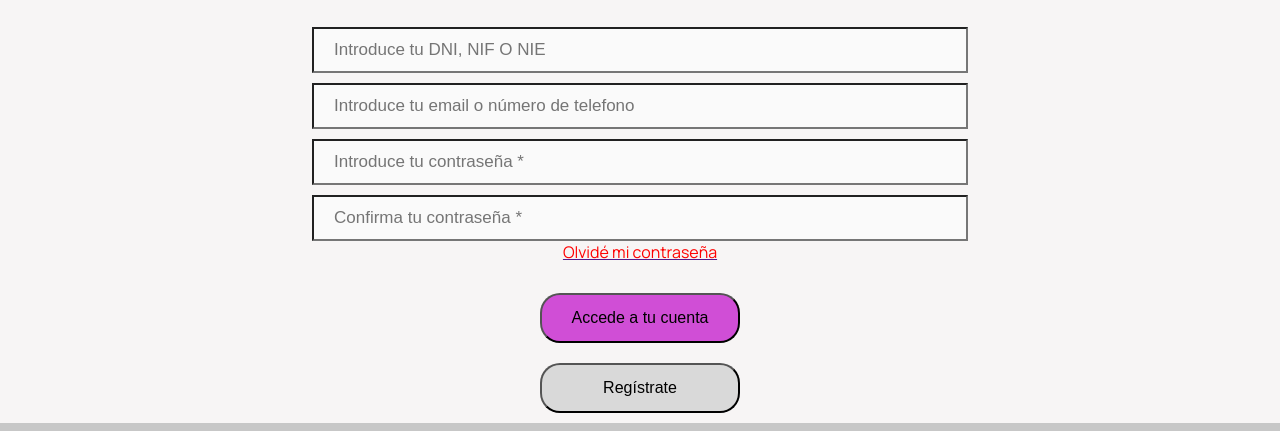
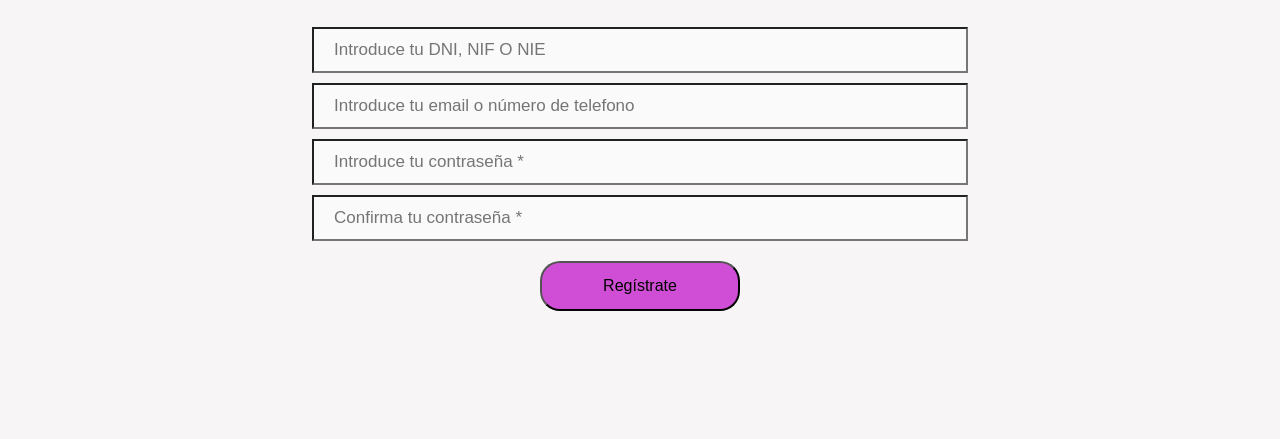
Before and after one commit to cristianreey/DISE-O-DE-APLICACIONES-WEB, a website: page SALUD AL INSTANTE/registro.html in a window 1280 px wide. Shown: the part 228-667 px from the top of the page. Drawn offline with nearby package versions, Linux system fonts and the light colour scheme; some packages are replaced by stand-ins of ours; files that its build step writes are made by us from their sources; a script that the page names is missing.

Commit message:
codigo terminado

```diff
--- a/SALUD AL INSTANTE/registro.html
+++ b/SALUD AL INSTANTE/registro.html
@@ -177,15 +177,10 @@
                 <div class="contenedor-inicio4">
                     <input type="password" id="password" name="password" placeholder="Confirma tu contraseña *" required>
                 </div>
-                <div class="olvideContraseña">
-                    <a href=""><p>Olvidé mi contraseña</p></a>
+                <div class="registro">
+                    <a href=""><button class="boton2-1" type="submit">Regístrate</button>
+                    </a>
                 </div>
-                <div>
-                    <a href=""><button class="boton1" type="submit">Accede a tu cuenta</button></a>
-                </div>
-            </form>
-            <form action="registro.html" method="get">
-                <button class="boton2" type="submit">Regístrate</button>
             </form>
         </div>
         <div id="pie1">
--- a/SALUD AL INSTANTE/style.css
+++ b/SALUD AL INSTANTE/style.css
@@ -30,7 +30,7 @@ body {
   position: fixed;
   top: 0;
   z-index: 99;
-  border-bottom: rgb(21, 182, 196) 8px outset;
+  box-shadow: 0px 10px 31px -7px rgba(0, 0, 0, 0.75);
 }
 
 #logo img {
@@ -63,7 +63,7 @@ body {
   display: flex;
   flex-direction: column;
   align-items: center;
-  margin-top: 30px;
+  margin-top: 50px;
 }
 
 .textoPrincipal {
@@ -71,8 +71,7 @@ body {
   background-color: #000000;
   color: #fff;
   border-radius: 20px 20px 0 0;
-  border-bottom: rgb(129, 129, 129) 8px outset;
-  border-right: rgb(129, 129, 129) 8px outset;
+  box-shadow: 10px 10px 24px 4px rgba(0, 0, 0, 0.75);
 }
 
 .textoPrincipal p {
@@ -89,8 +88,7 @@ body {
   background-color: #1fdec7;
   color: #000000;
   border-radius: 0 0 20px 20px;
-  border-bottom: rgb(129, 129, 129) 8px outset;
-  border-right: rgb(129, 129, 129) 8px outset;
+  box-shadow: 10px 10px 24px 4px rgba(0, 0, 0, 0.75);
 }
 
 .textoSecundario p {
@@ -313,6 +311,7 @@ td a:hover {
   justify-content: center;
   overflow: hidden;
   margin-top: 0;
+  align-content: center;
 }
 
 .contenedor-registro h1 {
@@ -359,13 +358,23 @@ td a:hover {
   display: inline-block;
 }
 
+.accede {
+  height: 60px;
+}
+
+.registro {
+  display: flex;
+  justify-content: center;
+  height: 180px;
+  margin-top: 20px;
+}
+
 .boton1 {
   background-color: #d04ed6;
   width: 200px;
   height: 50px;
   border-radius: 20px 20px;
   font-size: 16px;
-  margin-bottom: 10px;
 }
 
 .boton2 {
@@ -376,6 +385,13 @@ td a:hover {
   font-size: 16px;
 }
 
+.boton2-1 {
+  background-color: #d04ed6;
+  width: 200px;
+  height: 50px;
+  border-radius: 20px 20px;
+  font-size: 16px;
+}
 .pie1sesion {
   position: fixed;
 }
```
Also changed, not shown: SALUD AL INSTANTE/login.html (+4 -1 lines).
